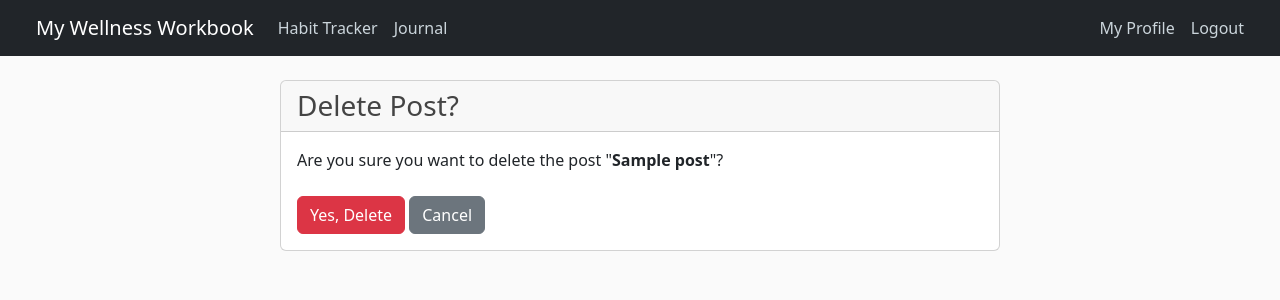
After one commit to ahmetcucar/wellness-workbook, a Django app: page /journals/1/delete/ in a window 1280 px wide. The commit adds this page. Shown: the top 300 px of the page. Run offline with Django 5.2, Linux system fonts and the light colour scheme; a user stored in the database is signed in; tables that the repository leaves empty hold one stand-in row (values such as "Sample post").

Commit message:
JournalDeleteView

```diff
--- /dev/null
+++ b/mysite/app/templates/app/journal_confirm_delete.html
@@ -0,0 +1,24 @@
+{% extends "app/base.html" %}
+{% block content %}
+    <div class="container mt-4">
+        <div class="row justify-content-center">
+            <div class="col-md-8">
+                <div class="card">
+                    <div class="card-header">
+                        <h3 class="mb-0">Delete Post?</h3>
+                    </div>
+                    <div class="card-body">
+                        <p class="card-text">
+                            Are you sure you want to delete the post "<strong>{{ object.title }}</strong>"?
+                        </p>
+                        <form method="POST" class="mt-4">
+                            {% csrf_token %}
+                            <button class="btn btn-danger" type="submit">Yes, Delete</button>
+                            <a class="btn btn-secondary" href="{% url 'journal-detail' object.id %}">Cancel</a>
+                        </form>
+                    </div>
+                </div>
+            </div>
+        </div>
+    </div>
+{% endblock content %}
--- a/mysite/app/templates/app/journal_detail.html
+++ b/mysite/app/templates/app/journal_detail.html
@@ -11,7 +11,7 @@
             <div>
                 <a href="{% url 'app-journals' %}" class="btn btn-secondary">Back to Journals</a>
                 <a href="{% url 'journal-update' post.id %}" class="btn btn-warning">Update Entry</a>
-                <a href="#" class="btn btn-danger">Delete Entry</a>
+                <a href="{% url 'journal-delete' post.id %}" class="btn btn-danger">Delete Entry</a>
             </div>
         </div>
         <!-- Journal Entry Card -->
--- a/mysite/app/urls.py
+++ b/mysite/app/urls.py
@@ -8,5 +8,6 @@ urlpatterns = [
     path('journals/<int:pk>/', app_views.JournalDetailView.as_view(), name='journal-detail'),
     path('journals/new/', app_views.JournalCreateView.as_view(), name='journal-create'),
     path('journals/<int:pk>/update/', app_views.JournalUpdateView.as_view(), name='journal-update'),
+    path('journals/<int:pk>/delete/', app_views.JournalDeleteView.as_view(), name='journal-delete'),
 
 ]
--- a/mysite/app/views.py
+++ b/mysite/app/views.py
@@ -3,7 +3,7 @@ from .models import Post
 from django.contrib import messages
 from django.contrib.auth.decorators import login_required
 from django.contrib.auth.mixins import LoginRequiredMixin, UserPassesTestMixin
-from django.views.generic import ListView, DetailView, CreateView, UpdateView
+from django.views.generic import ListView, DetailView, CreateView, UpdateView, DeleteView
 
 def home(request):
     return render(request, 'app/home.html')
@@ -15,7 +15,7 @@ def habits(request):
 
 class JournalListView(LoginRequiredMixin, ListView):
     model = Post
-    template_name = 'app/journals.html'
+    template_name = 'app/journal.html'
     context_object_name = 'posts'
 
     def get_queryset(self):
@@ -59,3 +59,14 @@ class JournalUpdateView(LoginRequiredMixin, UserPassesTestMixin, UpdateView):
         """Override to restrict editing to the author of the post."""
         post = self.get_object()
         return self.request.user == post.author
+
+
+class JournalDeleteView(LoginRequiredMixin, UserPassesTestMixin, DeleteView):
+    model = Post
+    template_name = 'app/journal_confirm_delete.html'
+    success_url = '/journals/'
+
+    def test_func(self):
+        """Override to restrict editing to the author of the post."""
+        post = self.get_object()
+        return self.request.user == post.author
```
Also changed, not shown: mysite/app/templates/app/journal.html (renamed from mysite/app/templates/app/journals.html).
